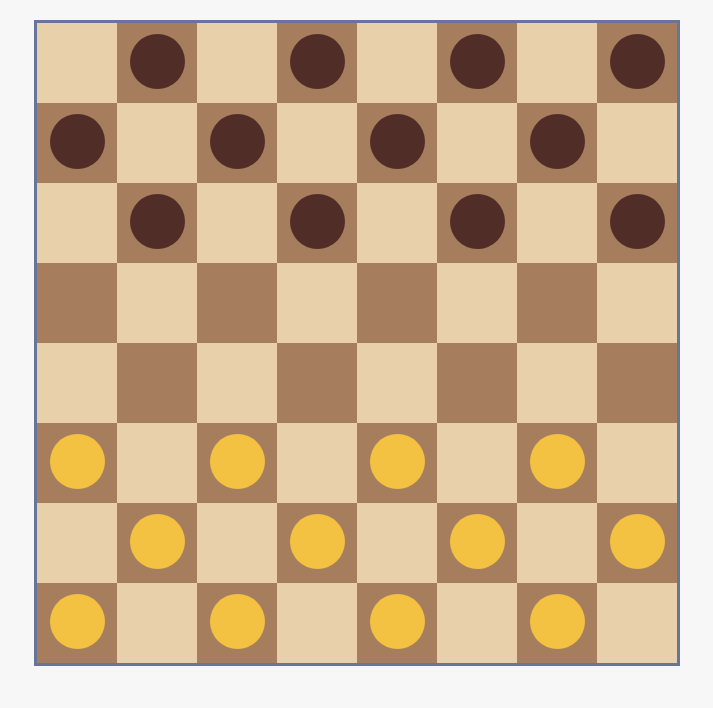
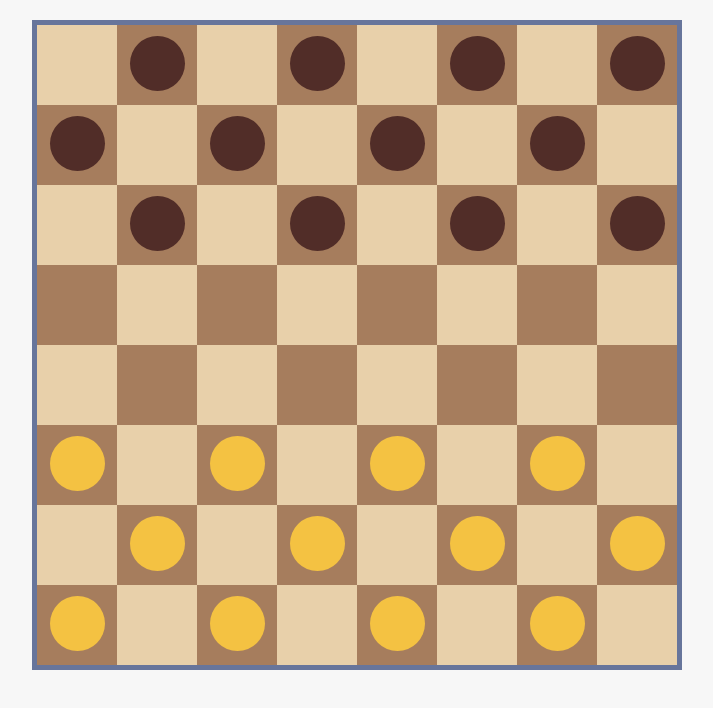
Before and after one commit to Havolt/JSCheckers, a plain HTML site: page index.html in a window 1280 px wide. Shown: the whole page, without its empty margins (283-996 px from the left). Drawn offline with Linux system fonts and the light colour scheme.

```diff
--- a/draughtsStyle.css
+++ b/draughtsStyle.css
@@ -6,7 +6,7 @@
   margin: 20px auto;
   width: 640px;
   height: 640px;
-  border: 3px solid #67759B;
+  border: 5px solid #67759B;
 }
 
 .allTile{
```
Also changed, not shown: draughtsScript.js (+18 -23 lines), index.html (+0 -1 lines).
